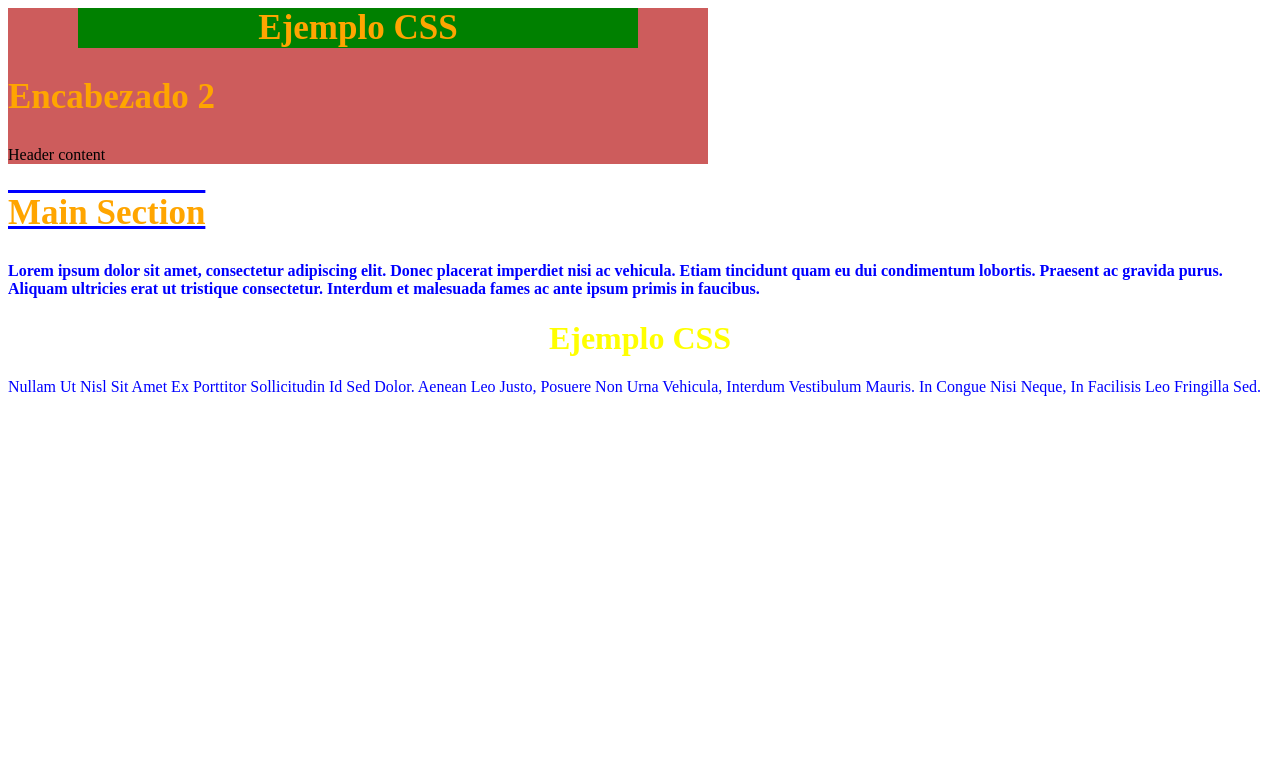
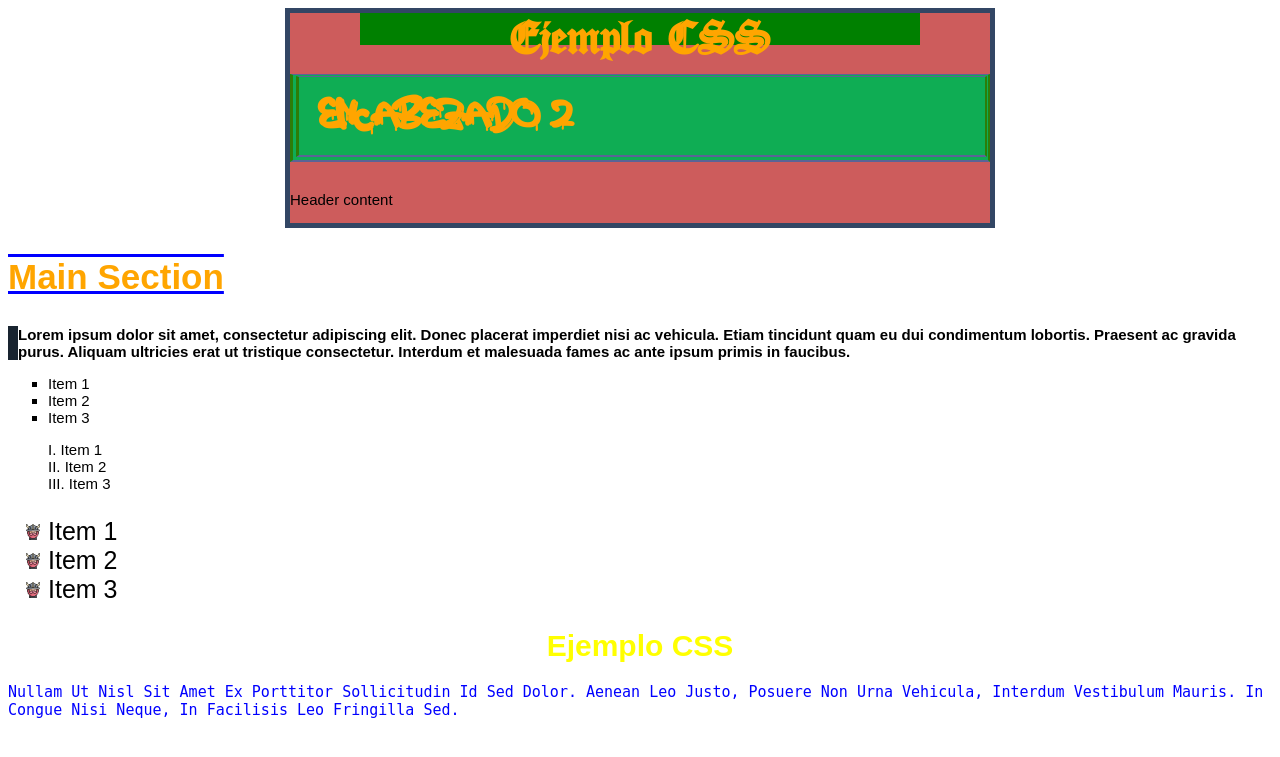
Before and after one commit to ejsanchez7/daw_ad20, a PHP site: page /demo.html in a window 1280 px wide. Shown: the top 757 px of the page. Run offline with PHP 8.4, Linux system fonts and the light colour scheme.

Commit message:
CSS 3: tipografías, bordes, algo de box model, listas.

```diff
--- a/02_css_example/css/demo.css
+++ b/02_css_example/css/demo.css
@@ -1,24 +1,70 @@
+/* Importar tipografía descargada */
+@font-face {
+  font-family: oldLondon;
+  src: url('../fonts/old_london/OldLondon.ttf');
+}
+
+@font-face {
+  font-family: graffiti;
+  src: url('../fonts/a_attack_graffiti/aAttackGraffiti.ttf');
+}
+
+body{
+    font-family: arial,helvetica,sans-serif;
+    color: #000000;
+    font-size: 15px;
+}
+
 header{
     width: 700px;
     background-color: #CD5C5C;/*Indigo*/;
+    margin: 0px auto;
+    border: 5px solid rgb(50,70,100);
 }
 
-header h1{
+header .encabezado h1{
     background-color: green;
     /* 80% del elemento que lo contiene */
     width: 80%;
     margin: 0px auto;
+    /* Utilizar tipografía custom definida con @font-face */
+    font-family: oldLondon;
+    font-size: 50px;
+}
+
+header .encabezado h2{
+    font-family: graffiti;
+    background-color: #0FAD54;
+    padding: 20px;
+    border: 7px double rgb(90,100,150);
+    border-width: 3px 5px 7px 9px;
+    border-color: rgb(90,100,150) rgb(45,125,8);
 }
 
 /* Regla anidada */
 main p{
+    /* Grosor de la tipografía */
     font-weight: bold;
+    border-left: 10px dashed rgb(25,36,48);
+}
+
+main ul{
+    list-style-type: square;
+}
+
+main ol{
+    list-style-type: upper-roman;
+    list-style-position: inside;
+}
+
+#customList{
+    list-style-image: url('../img/enano.png');
+    font-size: 25px;
 }
 
 footer p{
+    /* Modificar mayusculas/minusculas */
     text-transform: capitalize;
-}
-
-p{
+    font-family: monospace;
     color: blue;
 }
--- a/02_css_example/demo.html
+++ b/02_css_example/demo.html
@@ -16,6 +16,7 @@
             /* Regla compuesta */
             .encabezado h1,
             .encabezado h2{
+                /* Color de la tipografía */
                 color: orange;
                 font-size: 35px;
             }
@@ -58,6 +59,24 @@
                 ac ante ipsum primis in faucibus.
             </p>
 
+            <ul>
+                <li>Item 1</li>
+                <li>Item 2</li>
+                <li>Item 3</li>
+            </ul>
+
+            <ol>
+                <li>Item 1</li>
+                <li>Item 2</li>
+                <li>Item 3</li>
+            </ol>
+
+            <ul id="customList">
+                <li>Item 1</li>
+                <li>Item 2</li>
+                <li>Item 3</li>
+            </ul>
+
         </main>
 
         <footer>
```
Also changed, not shown: 02_css_example/fonts/a_attack_graffiti/aAttackGraffiti.otf (added), 02_css_example/fonts/a_attack_graffiti/aAttackGraffiti.ttf (added), 02_css_example/fonts/old_london/OldLondon.ttf (added), 02_css_example/fonts/old_london/OldLondonAlternate.ttf (added), 02_css_example/fonts/old_london/Olondon_.otf (added), 02_css_example/fonts/old_london/Olondona.otf (added), 02_css_example/img/enano.png (added), 02_css_example/img/pacman.png (added).
